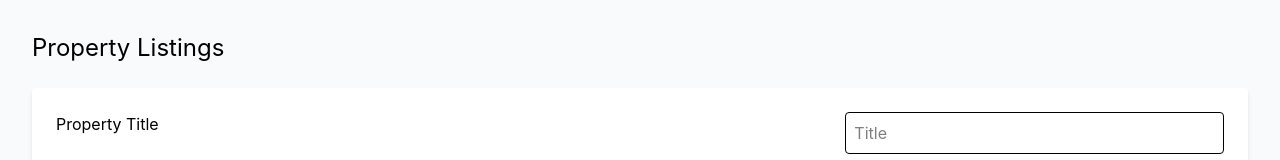
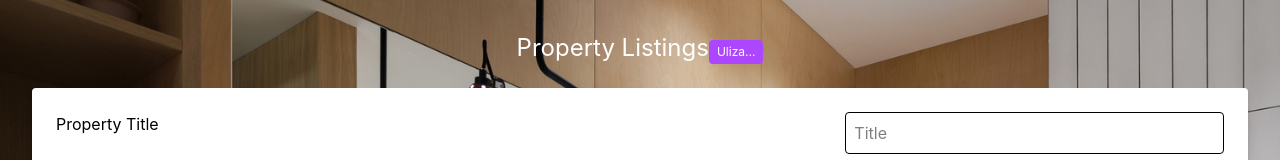
Before and after one commit to david-komora17/Frontend-Real-Estate, a React (Vite) app: page /listings in a window 1280 px wide. Shown: the top 160 px of the page. Built offline with nearby package versions, Linux system fonts and the light colour scheme; no server answers; the database is empty.

Commit message:
Integrate gemini into the frontend react app.

```diff
--- a/package.json
+++ b/package.json
@@ -10,6 +10,7 @@
     "preview": "vite preview"
   },
   "dependencies": {
+    "@google/generative-ai": "^0.24.1",
     "@reduxjs/toolkit": "^2.11.2",
     "@tailwindcss/vite": "^4.2.2",
     "firebase": "^12.12.0",
--- a/src/components/BookingCalendar.jsx
+++ b/src/components/BookingCalendar.jsx
@@ -12,6 +12,7 @@ function BookingCalendar() {
     setBookings(bookingsArray);
     })
 
+
     return () => unsubscribe();
   }, []);
 
--- a/src/components/LoginForm.jsx
+++ b/src/components/LoginForm.jsx
@@ -1,9 +1,26 @@
-import React from 'react'
+import {signInWithEmailAndPassword} from 'firebase/auth'
+import { auth } from '../firebase/config'
+import { Form, useNavigate } from 'react-router-dom'
 
 function LoginForm() {
+    const navigate = useNavigate();
+    const handleLogin = async (e) => {
+        e.preventDefault();
+        const {email, password} = e.target.elements;
+        try {
+            await signInWithEmailAndPassword(auth, email.value, password.value);
+            navigate('/dashboard');
+        } catch (err) {
+            console.error(err);
+        }
+    };
   return (
-    <div>LoginForm</div>
+    <Form onSubmit={handleLogin} className='p-10 flex flex-col gap-4'>
+      <input name="email" placeholder="Email" className='border p-2' />
+      <input name="password" type="password" placeholder="Password" />
+      <button type="submit" className='bg-blue-600 text-white p-2'>Login</button>
+    </Form>
   )
 }
 
-export default LoginForm
+export default LoginForm;
--- a/src/pages/ManageListings.jsx
+++ b/src/pages/ManageListings.jsx
@@ -13,6 +13,18 @@ const ManageListings = () => {
     setProperties(data);
    };
 
+   const generateAIDescription = async (title) => {
+    const descriptions = [
+        `Experience luxury living at this ${title}, featuring modern amenities and breathtaking views.`,
+        `A charming and spacious ${title} located in a prime neighborhood, perfect for families.`,
+        `Modern elegance meets comfort in this stunning ${title}. A must-see!`,
+    ];
+
+    const randomDesc = descriptions[Math.floor(Math.random() * descriptions.length)];
+    setForm({...form, description: randomDesc});
+    return descriptions[Math.floor(Math.random() * descriptions.length)];
+   }
+
    useEffect(() => {fetchRentals();}, []);
 
    const handleSubmit = async (e) => {
@@ -27,8 +39,12 @@ const ManageListings = () => {
     };
 
     return (
-        <div className="p-8 bg-gray-50 min-h-screen style={{backgroundImage: `url(${heroImage})`}} ">
-            <h1 className="text-2xl mb-6">Property Listings</h1>
+        <div className="p-8 bg-gray-50 min-h-screen" style={{backgroundImage: `url(${heroImage})`, backgroundSize: 'cover', backgroundPosition: 'center'}}>
+            <h1 className="text-2xl mb-6 text-white text-center">
+                Property Listings
+                <button type = "button" onClick={() => generateAIDescription(form.title)} className="text-xs bg-purple-500  text-white px-2 py-1 rounded">Uliza...</button>
+            </h1>
+
             <form onSubmit={handleSubmit} className="bg-white p-6 rounded shadow-md mb-8 grid grid-cols-3 gap-4">
                 <label htmlFor="">Property Title</label><br />
                 <input className="border p-2 rounded" placeholder="Title" value = {form.title}
--- a/src/pages/UserBookings.jsx
+++ b/src/pages/UserBookings.jsx
@@ -1,4 +1,5 @@
 import React from 'react'
+import {useSelector} from 'react-redux'
 
 function UserBookings() {
   return (
--- /dev/null
+++ b/src/utils/aiService.js
@@ -0,0 +1,12 @@
+import { GoogleGenerativeAI } from "@google/generative-ai";
+const genAI = new GoogleGenerativeAI(import.meta.env.VITE_GEMINI_API_KEY);
+
+export const enhanceDescription = async (title, location) => {
+    const model = genAI.getGenerativeModel({model: "gemini-1.5-flash"});
+
+    const prompt = `Ask anything!`;
+    const result = await model.generateContent(prompt)
+
+    const response = await result.response;
+    return response.text();
+}
```
Also changed, not shown: 2 other files (tests, documents, lock files or other folders).
